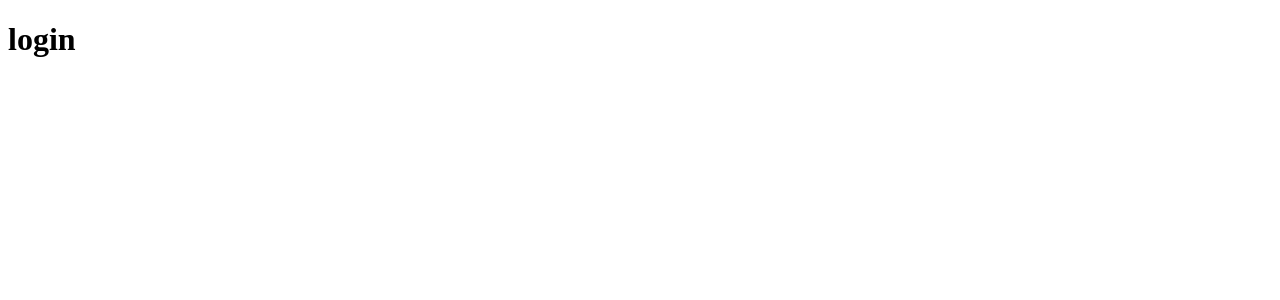
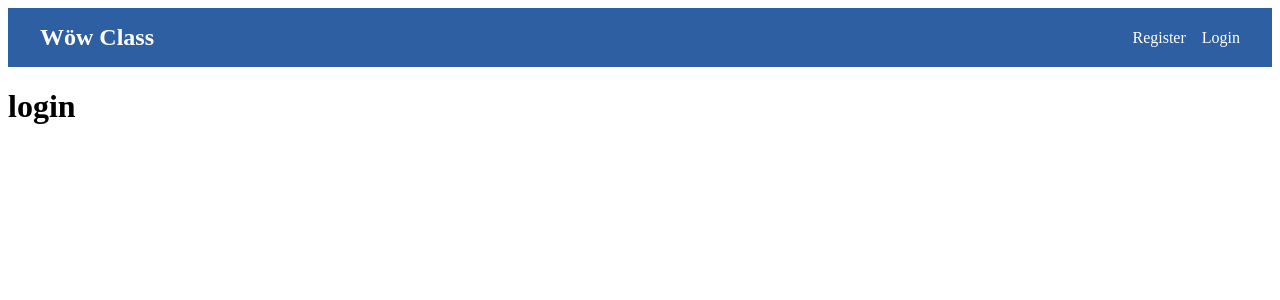
Before and after one commit to NatalieAzcona/wow-class, a React app in the folder frontend/: page /login in a window 1280 px wide. Shown: the top 300 px of the page. Built offline with nearby package versions, Linux system fonts and the light colour scheme; the HTML template or start-up script is replaced by a standard one.

Commit message:
Add NavBarPublic with basic styles and routing

```diff
--- a/frontend/package.json
+++ b/frontend/package.json
@@ -25,6 +25,7 @@
     "eslint-plugin-react-refresh": "^0.5.2",
     "globals": "^17.4.0",
     "prettier": "^3.8.2",
+    "sass": "^1.99.0",
     "vite": "^8.0.4"
   }
 }
--- a/frontend/src/index.css
+++ b/frontend/src/index.css
@@ -1 +1 @@
-@import './styles/variables.css';
+@import './styles/variables.scss';
--- a/frontend/src/layout/public/NavBarPublic.jsx
+++ b/frontend/src/layout/public/NavBarPublic.jsx
@@ -1,14 +1,15 @@
-import { NavLink } from "react-router-dom";
+import { NavLink } from "react-router-dom"
+import "./NavBarPublic.scss"
 
 const NavBarPublic = () => {
   return (
-    <nav>
-      <NavLink to="/">Home</NavLink>
-      <NavLink to="/register">Register</NavLink>
-      <NavLink to="/login">Login</NavLink>
+    <nav className="navbar">
+      <NavLink to="/" className="navbar__logo">Wöw Class</NavLink>
+      <div className="navbar__links">
+        <NavLink to="/register">Register</NavLink>
+        <NavLink to="/login">Login</NavLink>
+      </div>
     </nav>
-
-
   )
 }
 
--- /dev/null
+++ b/frontend/src/layout/public/NavBarPublic.scss
@@ -0,0 +1,24 @@
+.navbar {
+  background-color: var(--color-navy);
+  display: flex;
+  justify-content: space-between;
+  align-items: center;
+  padding: 16px 32px;
+
+  &__logo {
+    color: white;
+    font-size: 1.5rem;
+    font-weight: bold;
+    text-decoration: none;
+  }
+
+  &__links {
+    display: flex;
+    gap: 16px;
+
+    a {
+      color: white;
+      text-decoration: none;
+    }
+  }
+}
--- a/frontend/src/pages/Home.jsx
+++ b/frontend/src/pages/Home.jsx
@@ -1,5 +1,3 @@
-import React from 'react'
-
 const Home = () => {
   return (
     <div>
--- a/frontend/src/router/AppRouter.jsx
+++ b/frontend/src/router/AppRouter.jsx
@@ -2,16 +2,19 @@ import { Route, Routes } from "react-router-dom"
 import Home from "../pages/Home"
 import Register from "../pages/Register"
 import Login from "../pages/Login"
+import NavBarPublic from "../layout/public/NavBarPublic"
 
 
 const AppRouter = () => {
   return (
-    <Routes>
+    <>
+      <NavBarPublic />
+      <Routes>
         <Route path="/" element={<Home/>}></Route>
         <Route path="/register" element={<Register/>}></Route>
         <Route path="/login" element={<Login/>}></Route>
-
-    </Routes>
+      </Routes>
+    </>
   )
 }
 
```
Also changed, not shown: frontend/src/styles/_mixins.scss (added), frontend/src/styles/variables.scss (renamed from frontend/src/styles/variables.css), 1 other file (tests, documents, lock files or other folders).
